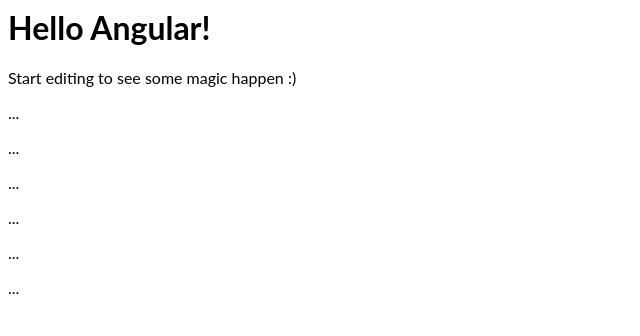
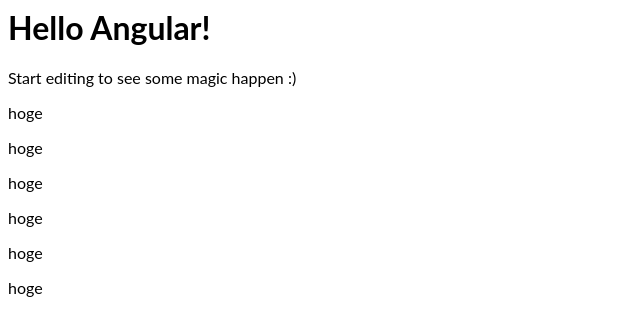
Before and after one commit to jp-t-o-recruit/job-performance-pre, an Angular app: page / in a window 1280 px wide. Shown: the top 336 px of the page, without its empty margins (0-640 px from the left). Built offline with nearby package versions, Linux system fonts and the light colour scheme.

Commit message:
1 file modified

```diff
--- a/src/app/app.component.html
+++ b/src/app/app.component.html
@@ -3,9 +3,9 @@
   Start editing to see some magic happen :)
 </p>
 
-<p class="text-muted">...</p>
-<p class="text-primary">...</p>
-<p class="text-success">...</p>
-<p class="text-info">...</p>
-<p class="text-warning">...</p>
-<p class="text-danger">...</p>
+<p class="text-muted">hoge</p>
+<p class="text-primary">hoge</p>
+<p class="text-success">hoge</p>
+<p class="text-info">hoge</p>
+<p class="text-warning">hoge</p>
+<p class="text-danger">hoge</p>
```
